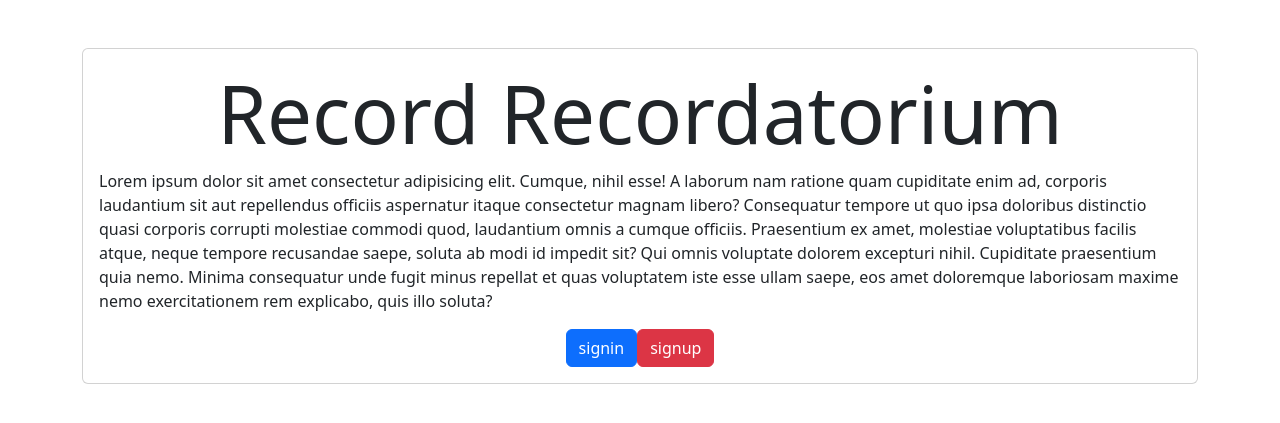
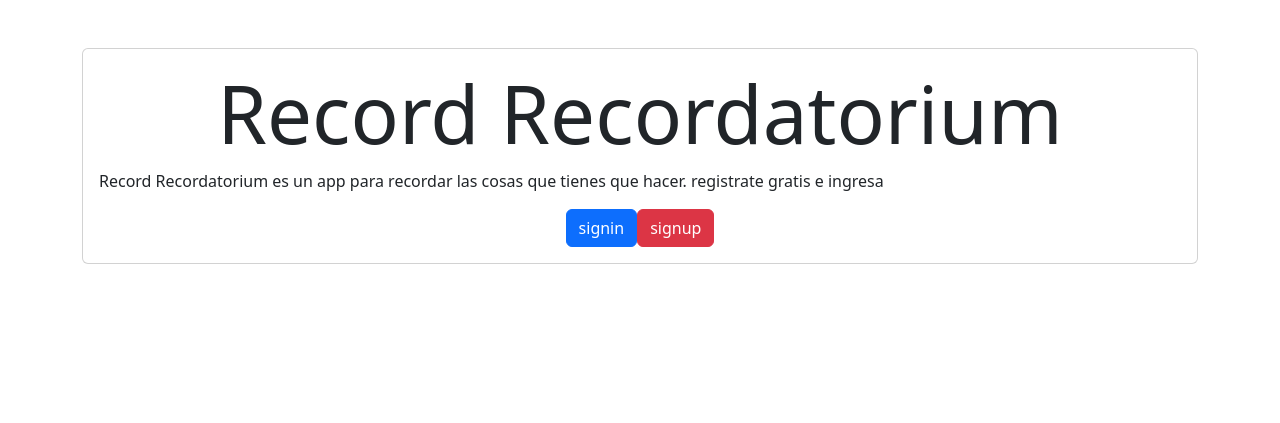
Before and after one commit to herculeskan/Ciclo3, a Django app: page / in a window 1280 px wide. Shown: the part 56-479 px from the top of the page. Run offline with Django 4.2, Linux system fonts and the light colour scheme.

Commit message:
Un poco de documentación

```diff
--- a/tasks/templates/home.html
+++ b/tasks/templates/home.html
@@ -3,17 +3,8 @@
   <section class="card card-body">
     <h1 class="display-1 text-center">Record Recordatorium</h1>
     <p>
-      Lorem ipsum dolor sit amet consectetur adipisicing elit. Cumque, nihil
-      esse! A laborum nam ratione quam cupiditate enim ad, corporis laudantium
-      sit aut repellendus officiis aspernatur itaque consectetur magnam libero?
-      Consequatur tempore ut quo ipsa doloribus distinctio quasi corporis
-      corrupti molestiae commodi quod, laudantium omnis a cumque officiis.
-      Praesentium ex amet, molestiae voluptatibus facilis atque, neque tempore
-      recusandae saepe, soluta ab modi id impedit sit? Qui omnis voluptate
-      dolorem excepturi nihil. Cupiditate praesentium quia nemo. Minima
-      consequatur unde fugit minus repellat et quas voluptatem iste esse ullam
-      saepe, eos amet doloremque laboriosam maxime nemo exercitationem rem
-      explicabo, quis illo soluta?
+ Record Recordatorium es un app para recordar las cosas que tienes que hacer.
+ registrate gratis e ingresa
     </p>
     <div class="text-center">
       <a class="btn btn-primary" href="/signin/">signin</><a class="btn btn-danger" href="/signup/">signup</a>
```
Also changed, not shown: CAPTURAS/base.png (added), CAPTURAS/createtask.png (added), CAPTURAS/home.png (added), CAPTURAS/signin.png (added), CAPTURAS/signup.png (added), CAPTURAS/taskdetail.png (added), CAPTURAS/tasks.png (added), README.md, code.png (added), db.sqlite3, 1 other file.
